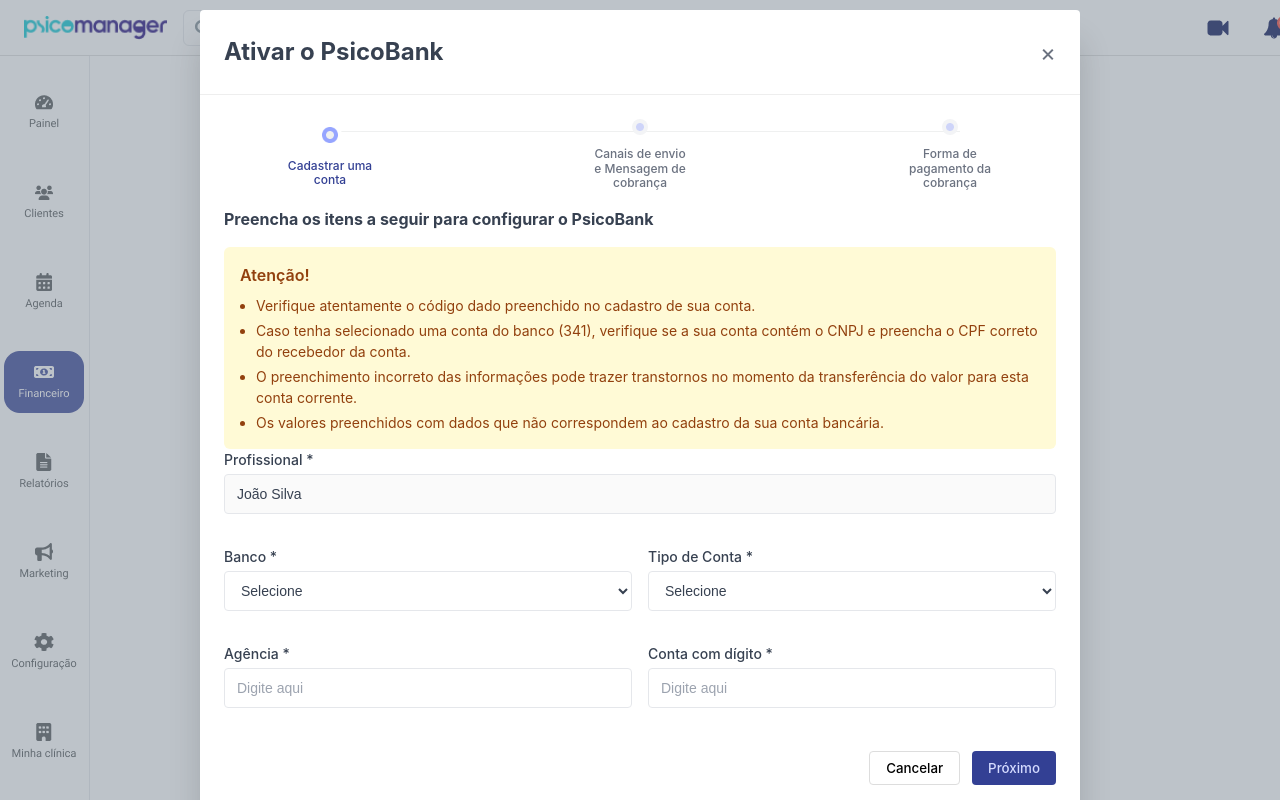
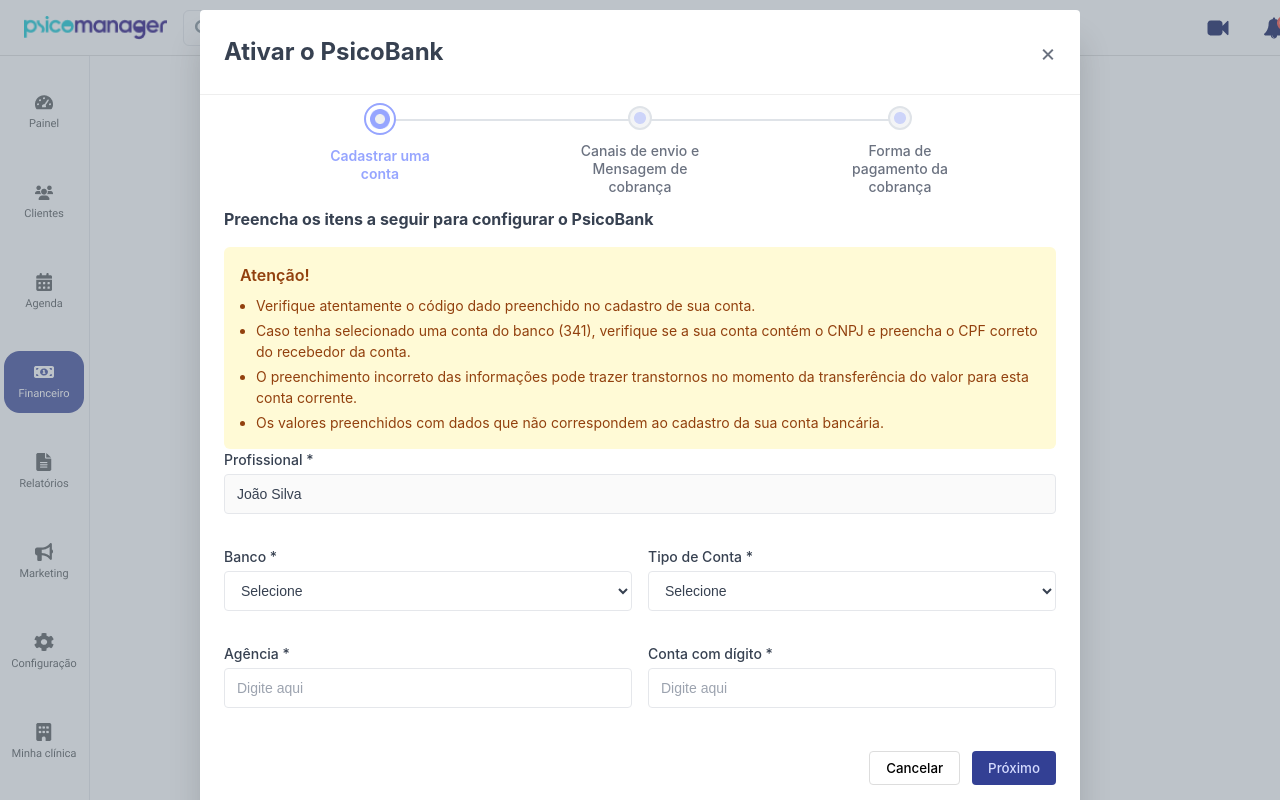
Before and after one commit to agostinhomarcia/psicomanager-frontend-challenge, a React (Vite) app: page / in a window 1280 px wide. Both pictures are taken after a click on the button "Ativar o PsicoBank". Built offline with nearby package versions, Linux system fonts and the light colour scheme.

Commit message:
fix: correcting ProgressBar color and size

```diff
--- a/src/components/Modal/index.tsx
+++ b/src/components/Modal/index.tsx
@@ -38,7 +38,7 @@ export function PsicoBank() {
         </ModalHeader>
 
         <StepsContainer>
-          <ProgressBarContainer>
+          <ProgressBarContainer currentStep={currentStep}>
             <ProgressStep isActive={currentStep >= 1}>
               <StepIcon isActive={currentStep >= 1} isFirst={true}>
                 <img
--- a/src/components/Modal/styles.ts
+++ b/src/components/Modal/styles.ts
@@ -189,26 +189,41 @@ export const StepConnector = styled.div<{ isCompleted: boolean }>`
   margin: 0 8px;
 `;
 
-export const ProgressBarContainer = styled.div`
-  width: 816px;
+export const ProgressBarContainer = styled.div<{ currentStep: number }>`
+  width: 100%;
   height: 80px;
   display: flex;
   align-items: center;
   justify-content: space-between;
-  padding: 0 40px;
+  padding: 0 80px;
   background: #fff;
   position: relative;
 
   &::after {
     content: "";
     position: absolute;
-    top: 37%;
-    left: 80px;
-    right: 80px;
-    height: 1px;
-    background: #eff0f0;
+    top: 10%;
+    left: 140px;
+    right: 140px;
+    height: 2px;
+    background: linear-gradient(
+      to right,
+      #96a5ff 0%,
+      #96a5ff
+        ${(props) => {
+          if (props.currentStep === 1) return "0%";
+          if (props.currentStep === 2) return "50%";
+          return "100%";
+        }},
+      #dfe3e8
+        ${(props) => {
+          if (props.currentStep === 1) return "0%";
+          if (props.currentStep === 2) return "50%";
+          return "100%";
+        }},
+      #dfe3e8 100%
+    );
     z-index: 0;
-    transform: translateY(-10px);
   }
 `;
 
@@ -216,34 +231,34 @@ export const ProgressStep = styled.div<{ isActive: boolean }>`
   display: flex;
   flex-direction: column;
   align-items: center;
-  gap: 8px;
+  gap: 12px;
   position: relative;
   z-index: 1;
-  padding-top: 8px;
 `;
 
 export const StepIcon = styled.div<{ isActive: boolean; isFirst?: boolean }>`
-  width: ${(props) => (props.isFirst ? "24px" : "16px")};
-  height: ${(props) => (props.isFirst ? "24px" : "16px")};
+  width: ${(props) => (props.isFirst ? "32px" : "24px")};
+  height: ${(props) => (props.isFirst ? "32px" : "24px")};
   display: flex;
   align-items: center;
   justify-content: center;
   background: ${(props) => (props.isActive ? "#fff" : "#F3F4F6")};
   border-radius: 50%;
-  margin-bottom: 4px;
+  border: 2px solid ${(props) => (props.isActive ? "#96A5FF" : "#DFE3E8")};
+  margin-top: ${(props) => (props.isFirst ? "-16px" : "0")};
 
   img {
-    width: ${(props) => (props.isFirst ? "16px" : "8px")};
-    height: ${(props) => (props.isFirst ? "16px" : "8px")};
+    width: ${(props) => (props.isFirst ? "20px" : "12px")};
+    height: ${(props) => (props.isFirst ? "20px" : "12px")};
     opacity: ${(props) => (props.isActive ? "1" : "0.4")};
   }
 `;
 
 export const StepText = styled.span<{ isActive: boolean }>`
-  font-size: 12px;
-  color: ${(props) => (props.isActive ? "#334094" : "#6B7280")};
-  font-weight: 500;
+  font-size: 14px;
+  color: ${(props) => (props.isActive ? "#96A5FF" : "#6B7280")};
+  font-weight: ${(props) => (props.isActive ? "600" : "500")};
   text-align: center;
-  max-width: 100px;
-  line-height: 1.2;
+  max-width: 120px;
+  line-height: 1.3;
 `;
```
